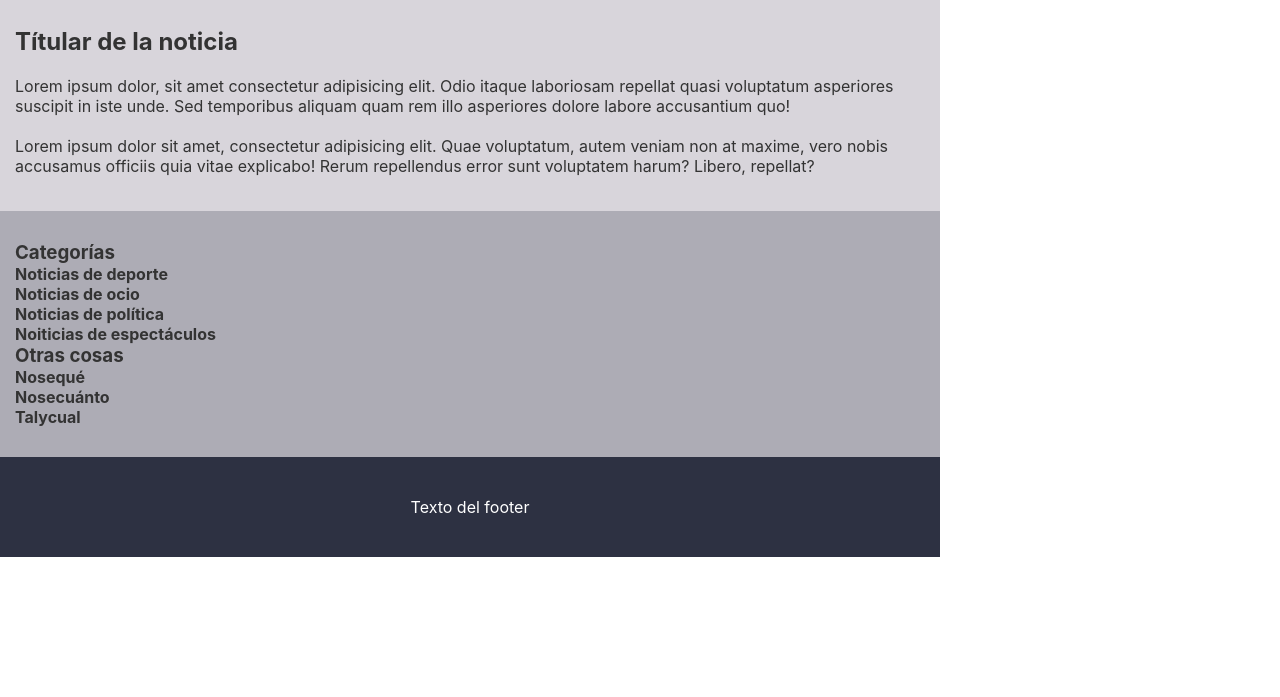
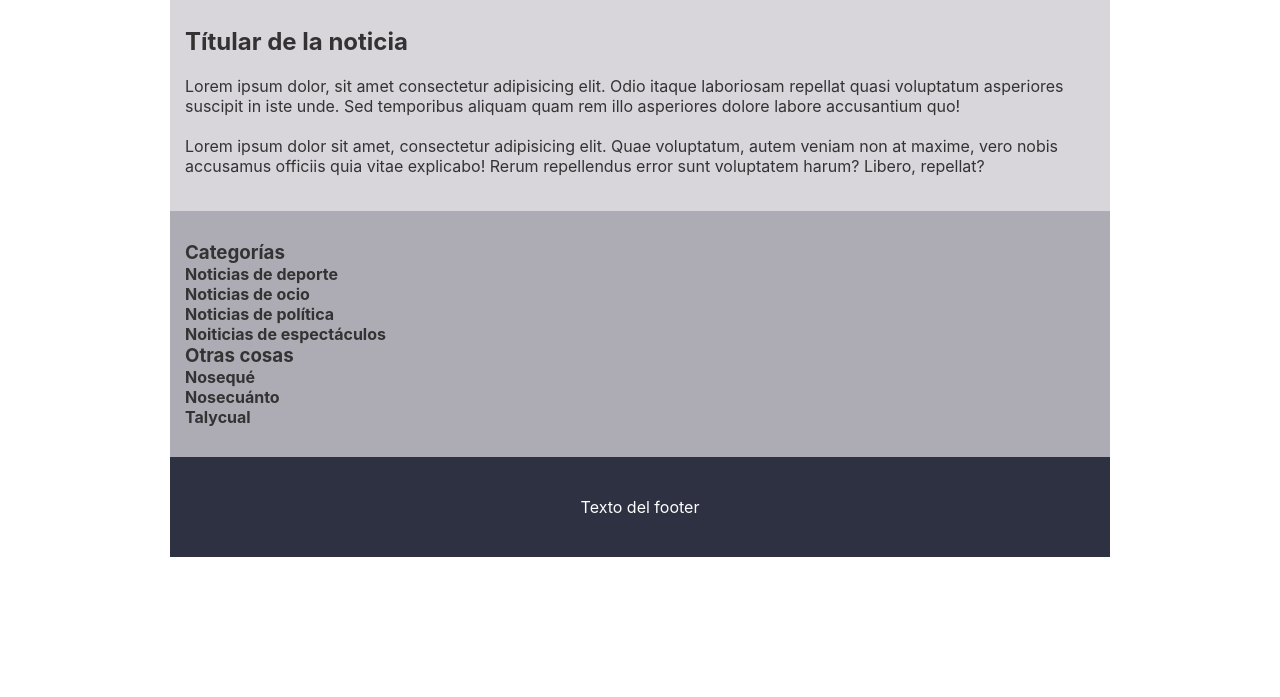
Before and after one commit to nereadev/ejercicio-layout-grupoA, a plain HTML site: page index.html in a window 1280 px wide. Shown: the part 103-800 px from the top of the page. Drawn offline with Linux system fonts and the light colour scheme.

Commit message:
alineación centrada página

```diff
--- a/styles/estilo.css
+++ b/styles/estilo.css
@@ -4,7 +4,8 @@
 }
 
 body {
-  font-family: -apple-system, BlinkMacSystemFont, 'Segoe UI', Roboto, Oxygen, Ubuntu, Cantarell, 'Open Sans', 'Helvetica Neue', sans-serif;
+  font-family: -apple-system, BlinkMacSystemFont, 'Segoe UI', Roboto, Oxygen, Ubuntu, Cantarell,
+  'Open Sans', 'Helvetica Neue', sans-serif;
 }
 /* colores de fondo */
 header, footer {
@@ -43,6 +44,11 @@ footer {
   text-align: center;
 }
 
+.contenedor-general {
+  margin-right: auto;
+  margin-left: auto;
+}
+
 /* Media Queries contenedor-general general*/
 
 @media (min-width: 1300px) {
```
